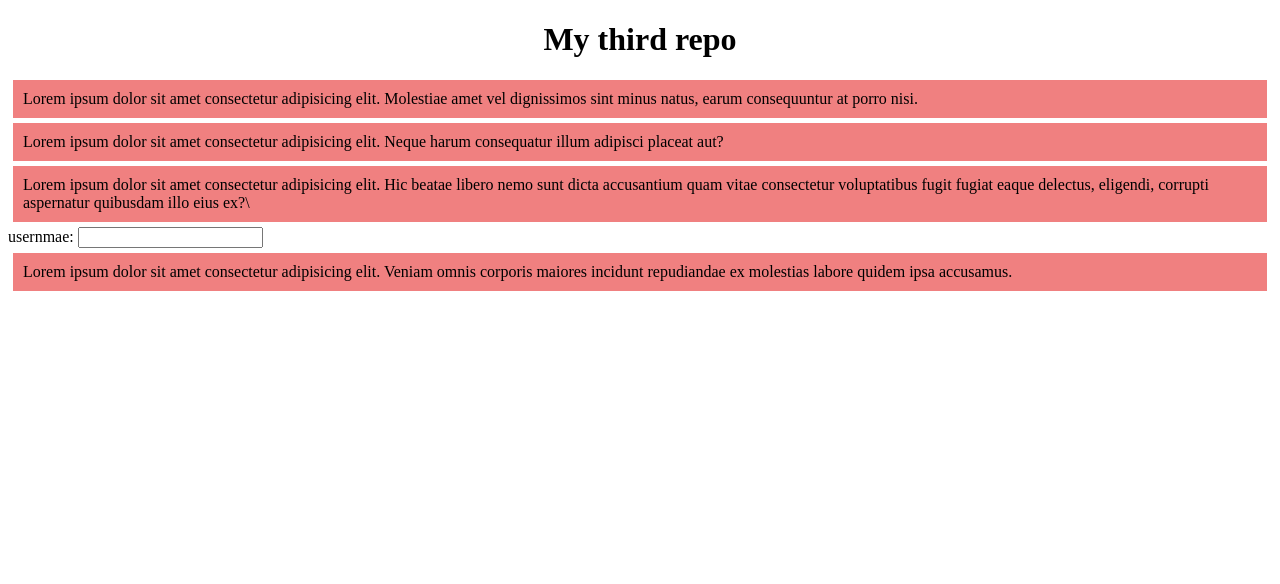
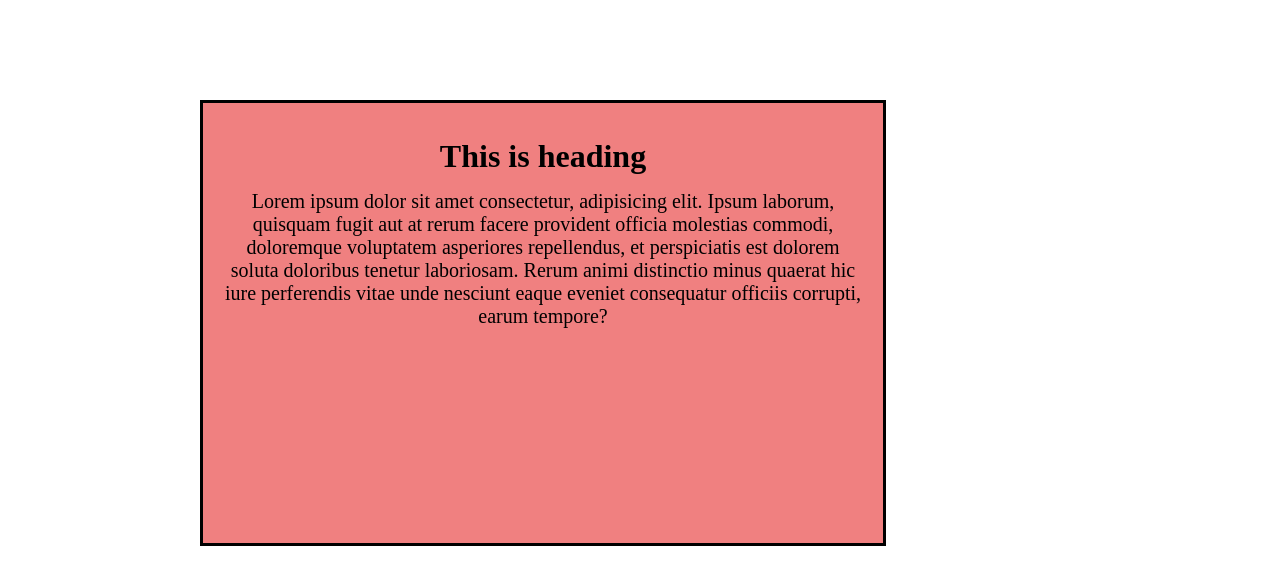
Before and after one commit to IamLikhon1/my-third-repo, a plain HTML site: page index.html in a window 1280 px wide. Drawn offline with Linux system fonts and the light colour scheme.

Commit message:
add my new

```diff
--- a/index.html
+++ b/index.html
@@ -4,16 +4,15 @@
     <meta charset="UTF-8">
     <meta http-equiv="X-UA-Compatible" content="IE=edge">
     <meta name="viewport" content="width=device-width, initial-scale=1.0">
-    <title>My Third Repo</title>
+    <title>Document</title>
     <link rel="stylesheet" href="style.css">
 </head>
 <body>
-    <h1>My third repo</h1>
-    <p>Lorem ipsum dolor sit amet consectetur adipisicing elit. Molestiae amet vel dignissimos sint minus natus, earum consequuntur at porro nisi.</p>
-    <p>Lorem ipsum dolor sit amet consectetur adipisicing elit. Neque harum consequatur illum adipisci placeat aut?</p>
-    <p>Lorem ipsum dolor sit amet consectetur adipisicing elit. Hic beatae libero nemo sunt dicta accusantium quam vitae consectetur voluptatibus fugit fugiat eaque delectus, eligendi, corrupti aspernatur quibusdam illo eius ex?\</p>
-   usernmae: <input type="text">
-   <p>Lorem ipsum dolor sit amet consectetur adipisicing elit. Veniam omnis corporis maiores incidunt repudiandae ex molestias labore quidem ipsa accusamus.</p>
+
+    <div class="p">
+        <h1>This is heading </h1>
+        <p>Lorem ipsum dolor sit amet consectetur, adipisicing elit. Ipsum laborum, quisquam fugit aut at rerum facere provident officia molestias commodi, doloremque voluptatem asperiores repellendus, et perspiciatis est dolorem soluta doloribus tenetur laboriosam. Rerum animi distinctio minus quaerat hic iure perferendis vitae unde nesciunt eaque eveniet consequatur officiis corrupti, earum tempore?</p>
+    </div>
 
 </body>
 </html>
--- a/style.css
+++ b/style.css
@@ -1,8 +1,27 @@
-p{
+*{
+    margin: 0px;
+    padding: 0px;
+}
+.p{
+    border: 3px solid black;
     background-color: lightcoral;
+    padding: 20px;
+    width: 50%;
+    margin-left: 200px;
+    height: 400px;
+    margin-top: 100px;
+
+}
+h1{
     padding: 10px;
     margin: 5px;
-}
-h1{
     text-align: center;
 }
+p{
+    text-align: center;
+    margin-bottom: 20px;
+    font-size: 20px;
+}
+.p:hover{
+    box-shadow: 10px 10px 8px gray;
+}
```
